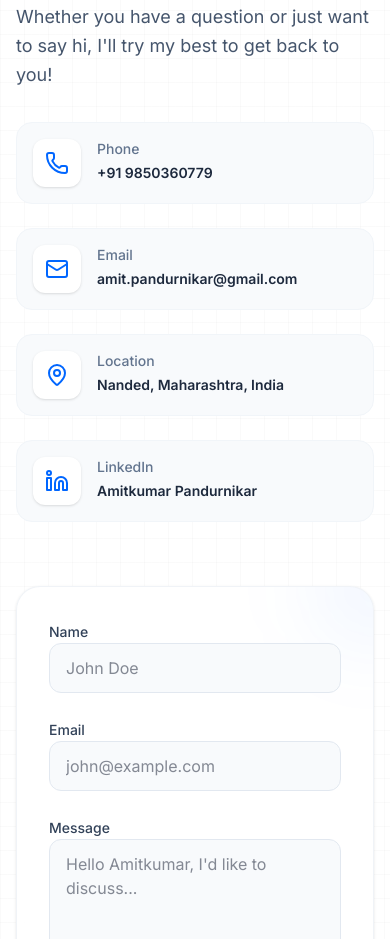
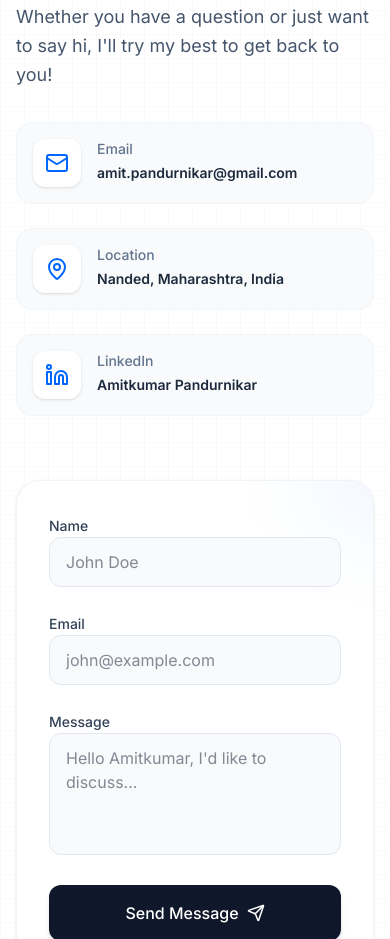
Before and after one commit to Amit9545353420/amit-site, a React (Vite) app: page / in a window 390 px wide. Shown: the part 9560-10499 px from the top of the page. Built offline with nearby package versions, Linux system fonts and the light colour scheme.

Commit message:
feat(contact): Remove phone from contact section
The phone number was removed from the contact section of the portfolio website. This change simplifies the contact information displayed and focuses on digital communication methods.

```diff
--- a/src/components/Contact.tsx
+++ b/src/components/Contact.tsx
@@ -1,6 +1,6 @@
 import { useState, useRef } from "react";
 import { motion } from "motion/react";
-import { Phone, MapPin, Linkedin, Mail, Send, Loader2, CheckCircle2, XCircle } from "lucide-react";
+import { MapPin, Linkedin, Mail, Send, Loader2, CheckCircle2, XCircle } from "lucide-react";
 import emailjs from '@emailjs/browser';
 
 export function Contact() {
@@ -39,12 +39,6 @@ export function Contact() {
   };
 
   const contactInfo = [
-    {
-      icon: <Phone size={24} />,
-      title: "Phone",
-      value: "+91 9850360779",
-      href: "tel:+919850360779"
-    },
     {
       icon: <Mail size={24} />,
       title: "Email",
```
